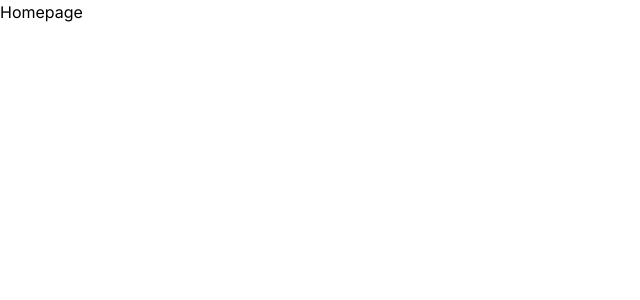
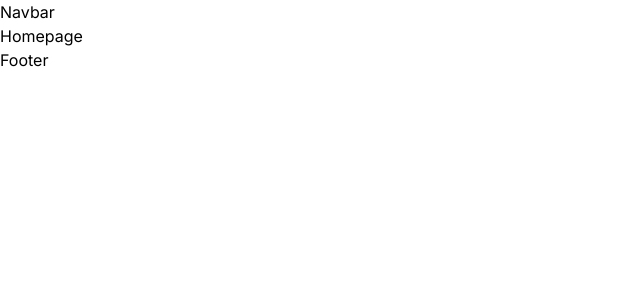
Before and after one commit to vitorquadros/lama, a Next.js app: page / in a window 1280 px wide. Shown: the top 300 px of the page, without its empty margins (0-640 px from the left). Built offline with nearby package versions, Linux system fonts and the light colour scheme.

Commit message:
feat (components): create navbar and footer

```diff
--- a/src/app/layout.tsx
+++ b/src/app/layout.tsx
@@ -1,6 +1,8 @@
 import type { Metadata } from 'next';
 import { Inter } from 'next/font/google';
 import './globals.css';
+import Navbar from '@/components/Navbar/Navbar';
+import Footer from '@/components/Footer/Footer';
 
 const inter = Inter({ subsets: ['latin'] });
 
@@ -16,7 +18,11 @@
 }>) {
   return (
     <html lang="br">
-      <body className={inter.className}>{children}</body>
+      <body className={inter.className}>
+        <Navbar />
+        {children}
+        <Footer />
+      </body>
     </html>
   );
 }
--- /dev/null
+++ b/src/components/Footer/Footer.tsx
@@ -0,0 +1,5 @@
+const Footer = () => {
+  return <div>Footer</div>;
+};
+
+export default Footer;
--- /dev/null
+++ b/src/components/Navbar/Navbar.tsx
@@ -0,0 +1,5 @@
+const Navbar = () => {
+  return <div>Navbar</div>;
+};
+
+export default Navbar;
```
